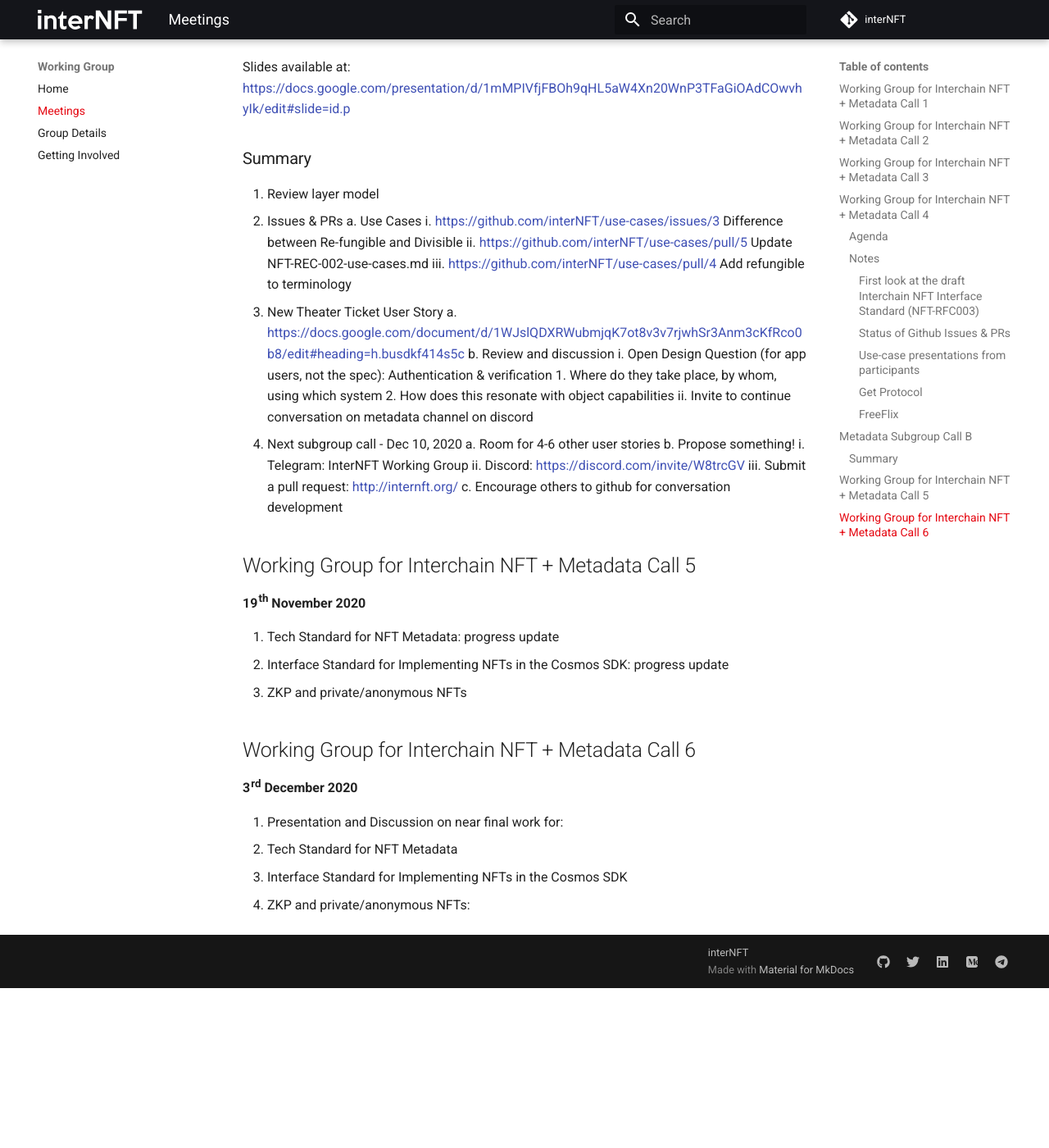
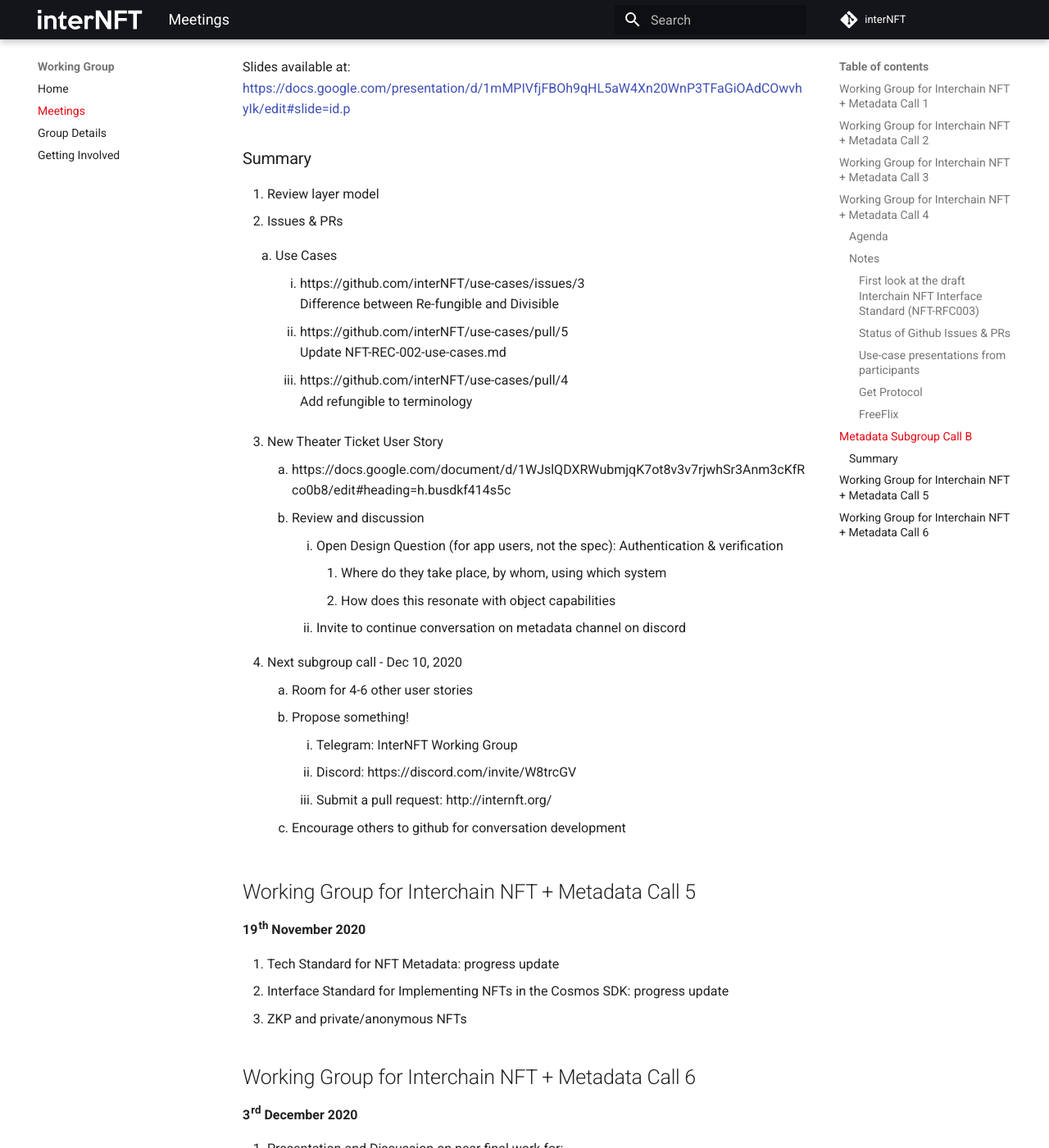
Before and after one commit to interNFT/documentation, an MkDocs documentation site: the page built from markdowns/workingGroup/meetings.md, in a window 1280 px wide and 1400 px high, scrolled down 4431 px. Shown: the whole window at 82% size. Built offline with MkDocs 1.6.1 and Material for MkDocs 9.7.7, drawn with Linux system fonts in a browser that asks for light colours; before the commit the page ends 5636 px from its top, so only the background shows below that.

```diff
--- a/markdowns/workingGroup/meetings.md
+++ b/markdowns/workingGroup/meetings.md
@@ -189,29 +189,45 @@ Slides for Call 4: https://github.com/ericaconnell/documentation/raw/master/reso
 Slides available at: https://docs.google.com/presentation/d/1mMPIVfjFBOh9qHL5aW4Xn20WnP3TFaGiOAdCOwvhyIk/edit#slide=id.p
 
 ### Summary
-1.	Review layer model
-2.	Issues & PRs
-  a.	Use Cases
-      i.	https://github.com/interNFT/use-cases/issues/3
-      Difference between Re-fungible and Divisible
-      ii.	https://github.com/interNFT/use-cases/pull/5
-      Update NFT-REC-002-use-cases.md
-      iii.	https://github.com/interNFT/use-cases/pull/4
-      Add refungible to terminology
-3.	New Theater Ticket User Story
-  a.	https://docs.google.com/document/d/1WJslQDXRWubmjqK7ot8v3v7rjwhSr3Anm3cKfRco0b8/edit#heading=h.busdkf414s5c
-  b.	Review and discussion
-      i.	Open Design Question (for app users, not the spec): Authentication & verification
-         1.	Where do they take place, by whom, using which system
-         2.	How does this resonate with object capabilities
-      ii.	Invite to continue conversation on metadata channel on discord
-4.	Next subgroup call - Dec 10, 2020
-  a.	Room for 4-6 other user stories
-  b.	Propose something!
-      i.	Telegram: InterNFT Working Group
-      ii.	 Discord: https://discord.com/invite/W8trcGV
-      iii.	Submit a pull request: http://internft.org/
-  c.	Encourage others to github for conversation development
+<ol>
+<li>	Review layer model</li>
+<li>	Issues & PRs</li>
+  <ol type="a">
+    <li >	Use Cases
+    <ol type="i">
+      <li>	https://github.com/interNFT/use-cases/issues/3 <br/>
+            Difference between Re-fungible and Divisible</li>
+      <li>	https://github.com/interNFT/use-cases/pull/5<br/>
+            Update NFT-REC-002-use-cases.md</li>
+      <li>	https://github.com/interNFT/use-cases/pull/4<br/>
+            Add refungible to terminology</li>
+    </ol></li>
+  </ol>
+<li>	New Theater Ticket User Story
+  <ol type="a">
+  <li>	https://docs.google.com/document/d/1WJslQDXRWubmjqK7ot8v3v7rjwhSr3Anm3cKfRco0b8/edit#heading=h.busdkf414s5c</li>
+  <li>	Review and discussion
+    <ol type="i">
+      <li> Open Design Question (for app users, not the spec): Authentication & verification
+        <ol type="1">
+          <li>	Where do they take place, by whom, using which system</li>
+          <li>	How does this resonate with object capabilities</li>
+        </ol></li>
+      <li>	Invite to continue conversation on metadata channel on discord </li>
+    </ol></li>
+  </ol></li>
+<li> Next subgroup call - Dec 10, 2020
+  <ol type="a">
+    <li>	Room for 4-6 other user stories </li>
+    <li>	Propose something!
+      <ol type="i">
+        <li>	Telegram: InterNFT Working Group</li>
+        <li>	 Discord: https://discord.com/invite/W8trcGV</li>
+        <li>	Submit a pull request: http://internft.org/</li>
+      </ol>
+    <li>	Encourage others to github for conversation development</li>
+  </ol>
+</ol>
 
 
 ## Working Group for Interchain NFT + Metadata Call 5
```
